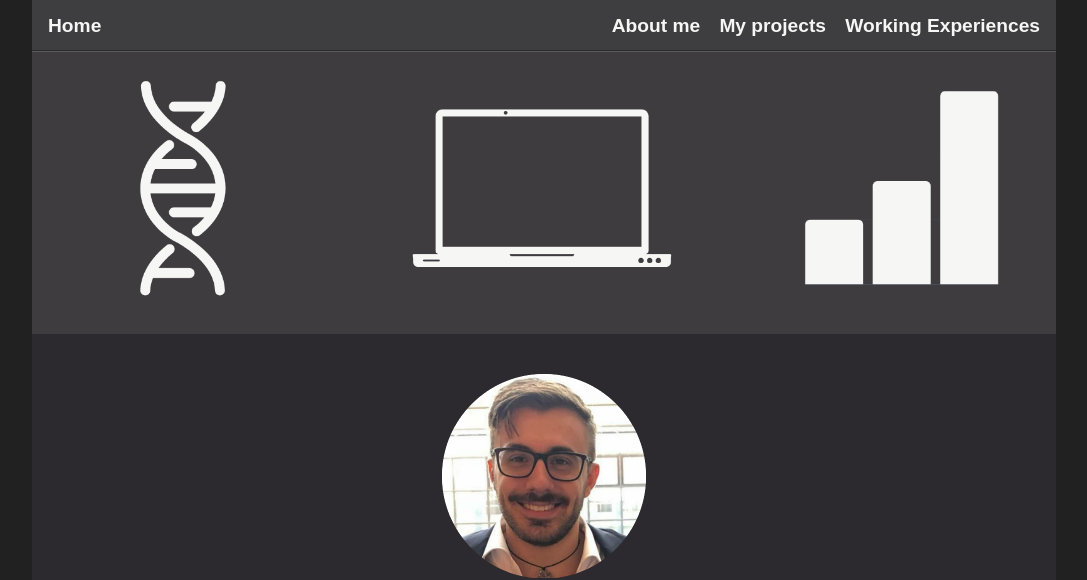
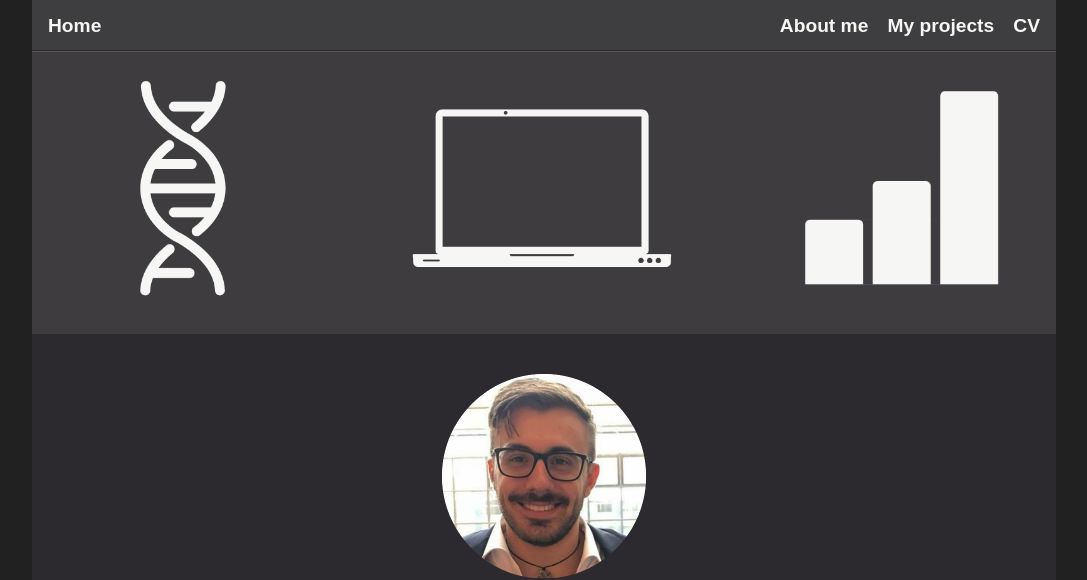
Before and after one commit to mmiots9/mmiots9.github.io, a plain HTML site: page index.html in a window 1280 px wide. Shown: the top 580 px of the page, without its empty margins (96-1183 px from the left). Drawn offline with Linux system fonts and the light colour scheme.

Commit message:
change list header

```diff
--- a/index.html
+++ b/index.html
@@ -35,7 +35,7 @@
             <a class="active" id="last-left" href="#home">Home</a>
           </li>
           <li>
-            <a href="#job-container" id="last-right">Working Experiences</a>
+            <a href="#job-container" id="last-right">CV</a>
           </li>
           <li><a href="#my-projects-container">My projects</a></li>
           <li><a href="#whoami-container">About me</a></li>
```
